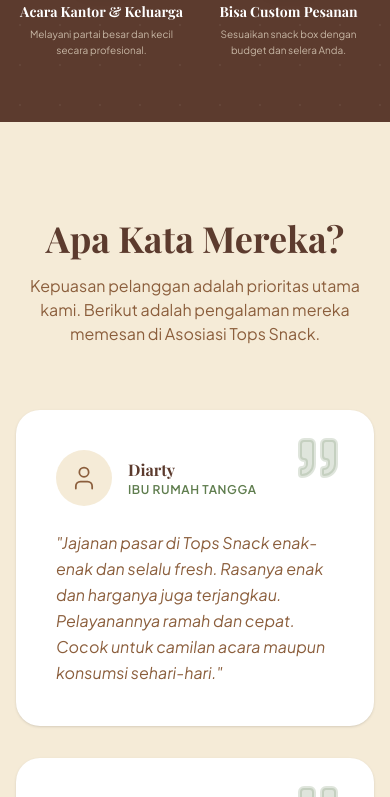
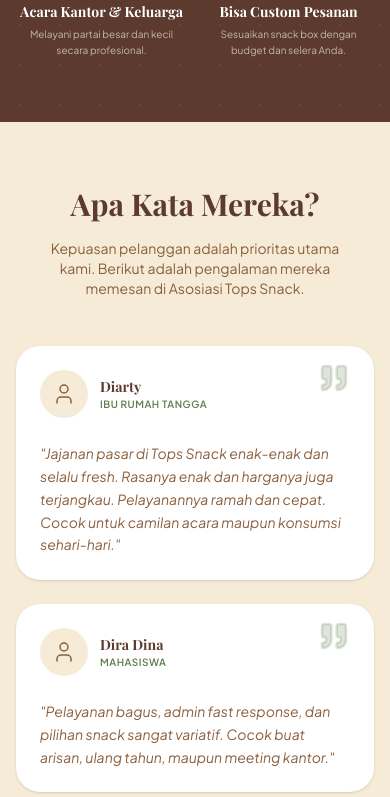
Before and after one commit to berrlylie/tops.snack, a React (Vite) app: page / in a window 390 px wide. Shown: the part 5500-6297 px from the top of the page. Built offline with nearby package versions, Linux system fonts and the light colour scheme; no server answers; a web font is replaced by a local one.

Commit message:
Update Testimonials.tsx

```diff
--- a/src/components/Testimonials.tsx
+++ b/src/components/Testimonials.tsx
@@ -4,16 +4,17 @@
 
 export default function Testimonials() {
   return (
-    <section id="testimonials" className="py-24 bg-brand-beige">
+    <section id="testimonials" className="py-16 md:py-24 bg-brand-beige">
       <div className="max-w-7xl mx-auto px-4 sm:px-6 lg:px-8">
-        <div className="text-center mb-16">
-          <h3 className="text-4xl font-bold text-brand-brown-dark mb-4">Apa Kata Mereka?</h3>
-          <p className="text-brand-brown-medium max-w-2xl mx-auto">
+        <div className="text-center mb-12 md:mb-16">
+          <h3 className="text-3xl md:text-4xl font-bold text-brand-brown-dark mb-4">Apa Kata Mereka?</h3>
+          <p className="text-sm md:text-base text-brand-brown-medium max-w-2xl mx-auto px-4">
             Kepuasan pelanggan adalah prioritas utama kami. Berikut adalah pengalaman mereka memesan di Asosiasi Tops Snack.
           </p>
         </div>
 
-        <div className="grid grid-cols-1 md:grid-cols-3 gap-8">
+        {/* grid-cols-1 di HP (1 kolom), md:grid-cols-3 di desktop (sejajar) */}
+        <div className="grid grid-cols-1 md:grid-cols-3 gap-6">
           {TESTIMONIALS.map((testimonial, index) => (
             <motion.div
               key={testimonial.id}
@@ -21,26 +22,28 @@
               whileInView={{ opacity: 1, y: 0 }}
               viewport={{ once: true }}
               transition={{ duration: 0.5, delay: index * 0.1 }}
-              className="bg-white p-10 rounded-3xl shadow-sm relative group hover:shadow-xl transition-all duration-300"
+              // Padding dikurangi (p-6) agar tidak terasa terlalu lebar/besar di HP
+              className="bg-white p-6 md:p-10 rounded-3xl shadow-sm relative group hover:shadow-xl transition-all duration-300"
             >
-              <div className="absolute top-6 right-8 text-brand-green-leaf/20 group-hover:text-brand-green-leaf/40 transition-colors">
-                <Quote size={48} fill="currentColor" />
+              {/* Ikon quote diperkecil untuk mobile */}
+              <div className="absolute top-4 right-6 md:top-6 md:right-8 text-brand-green-leaf/20 group-hover:text-brand-green-leaf/40 transition-colors">
+                <Quote size={32} md:size={48} fill="currentColor" />
               </div>
 
-              <div className="flex items-center gap-4 mb-6">
-
-                <div className="w-14 h-14 rounded-full bg-brand-beige flex items-center justify-center">
-                  <User className="w-7 h-7 text-brand-brown-medium" strokeWidth={1.5} />
+              <div className="flex items-center gap-3 md:gap-4 mb-6">
+                {/* Avatar */}
+                <div className="w-12 h-12 md:w-14 md:h-14 rounded-full bg-brand-beige flex items-center justify-center flex-shrink-0">
+                  <User className="w-6 h-6 md:w-7 md:h-7 text-brand-brown-medium" strokeWidth={1.5} />
                 </div>
-                {/* -------------------------------------------------- */}
 
                 <div>
-                  <h4 className="font-bold text-brand-brown-dark">{testimonial.name}</h4>
-                  <p className="text-xs text-brand-green-leaf font-semibold uppercase tracking-wider">{testimonial.role}</p>
+                  <h4 className="font-bold text-brand-brown-dark text-sm md:text-base">{testimonial.name}</h4>
+                  <p className="text-[10px] md:text-xs text-brand-green-leaf font-semibold uppercase tracking-wider">{testimonial.role}</p>
                 </div>
               </div>
 
-              <p className="text-brand-brown-medium italic leading-relaxed relative z-10">
+              {/* Teks testimoni dengan ukuran font responsif */}
+              <p className="text-sm md:text-base text-brand-brown-medium italic leading-relaxed relative z-10">
                 "{testimonial.content}"
               </p>
             </motion.div>
```
